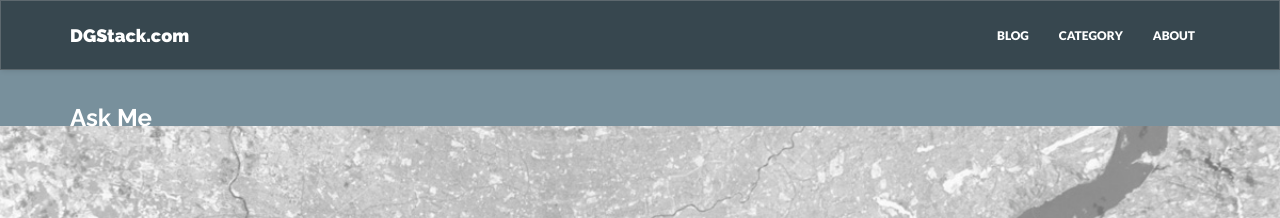
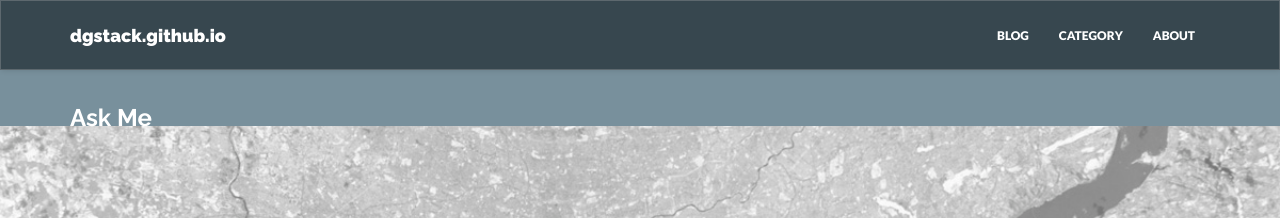
Before and after one commit to dgstack/dgstack.github.io, a Jekyll site: the page built from askme.html, in a window 1280 px wide. Shown: the top 218 px of the page. Built offline with Jekyll 4.4.1, drawn with Linux system fonts in a browser that asks for light colours; nearby versions of some CDN libraries; comment, search, counter and statistics services are not loaded.

Commit message:
Gemfile and _config.yml

```diff
--- /dev/null
+++ b/Gemfile
@@ -0,0 +1,4 @@
+source "https://rubygems.org"
+gem 'github-pages'
+gem "jekyll"
+gem "jekyll-sitemap"
--- a/_config.yml
+++ b/_config.yml
@@ -1,7 +1,7 @@
 ### GENERAL SETTINGS ###
 
 # Site settings
-title: DGStack.com
+title: dgstack.github.io
 description: "This blog is about computer programming tips, trick and some short tutorials, some short tutorial and gettings started post about the framework, libriay, api and much more. The blog target mostly open source stuff like java, j2ee, nodeJs, angularJs, spring, struts, mongodb, mean, etc"
 analytics: UA-60953284-1 #Google analytics code in the format XX-nnnnnnnn-n
 baseurl: "" #important: start with /
@@ -14,11 +14,11 @@
 #markdown: redcarpet
 permalink: /:categories/:title
 excerpt_separator: <!--more--> #use this in posts to define how long the excerpt of the post (that is shown on the Blog page) is
-gems:
-  - jekyll-sitemap
+#gems:
+#  - jekyll-sitemap
 
 prodMode: true
-theme: none
+# theme: none
 
 colors:  #in hex code if not noted else
   primary: "#78909C" #"#F70031"
```
Also changed, not shown: Gemfile.lock (added).
